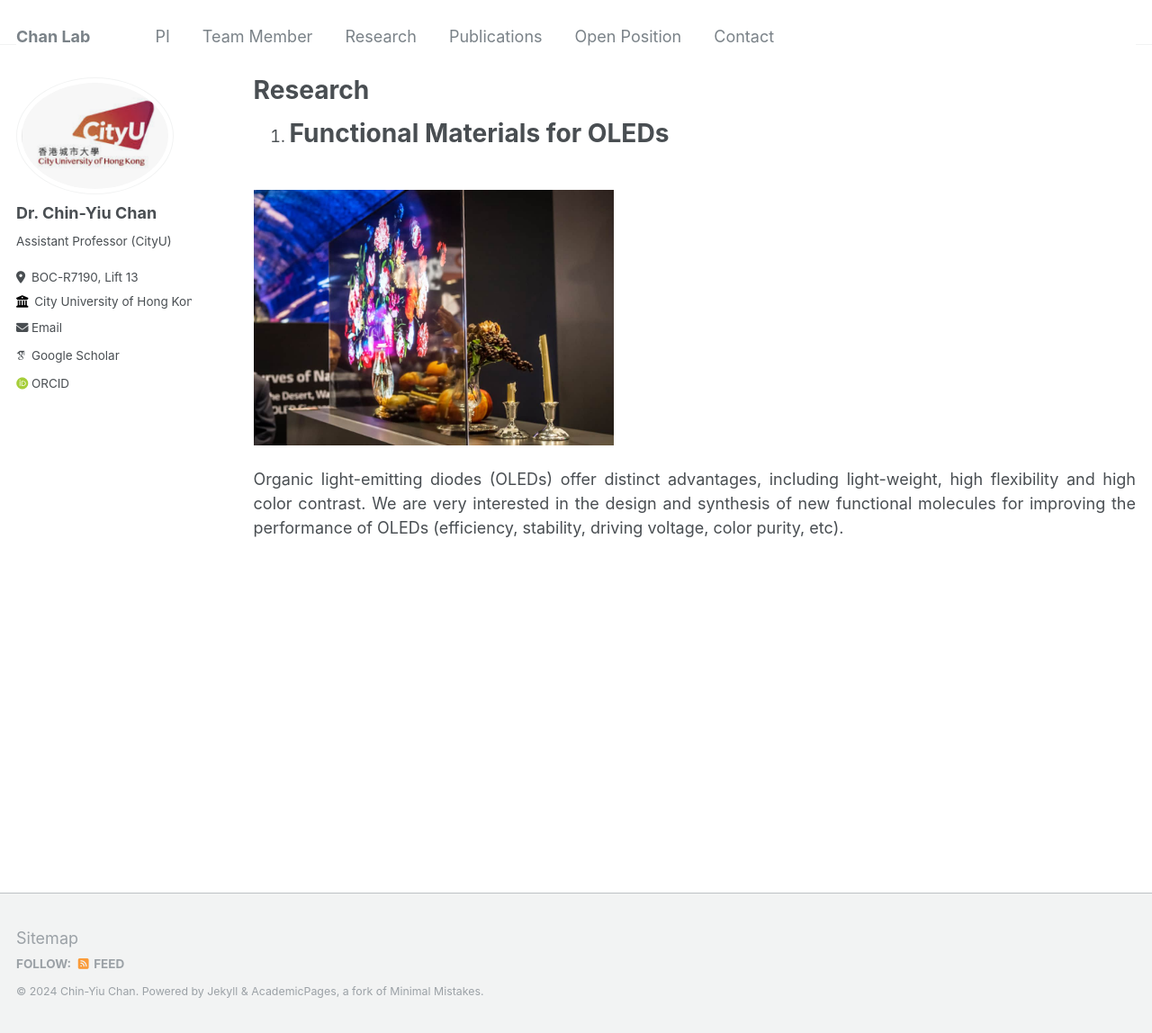
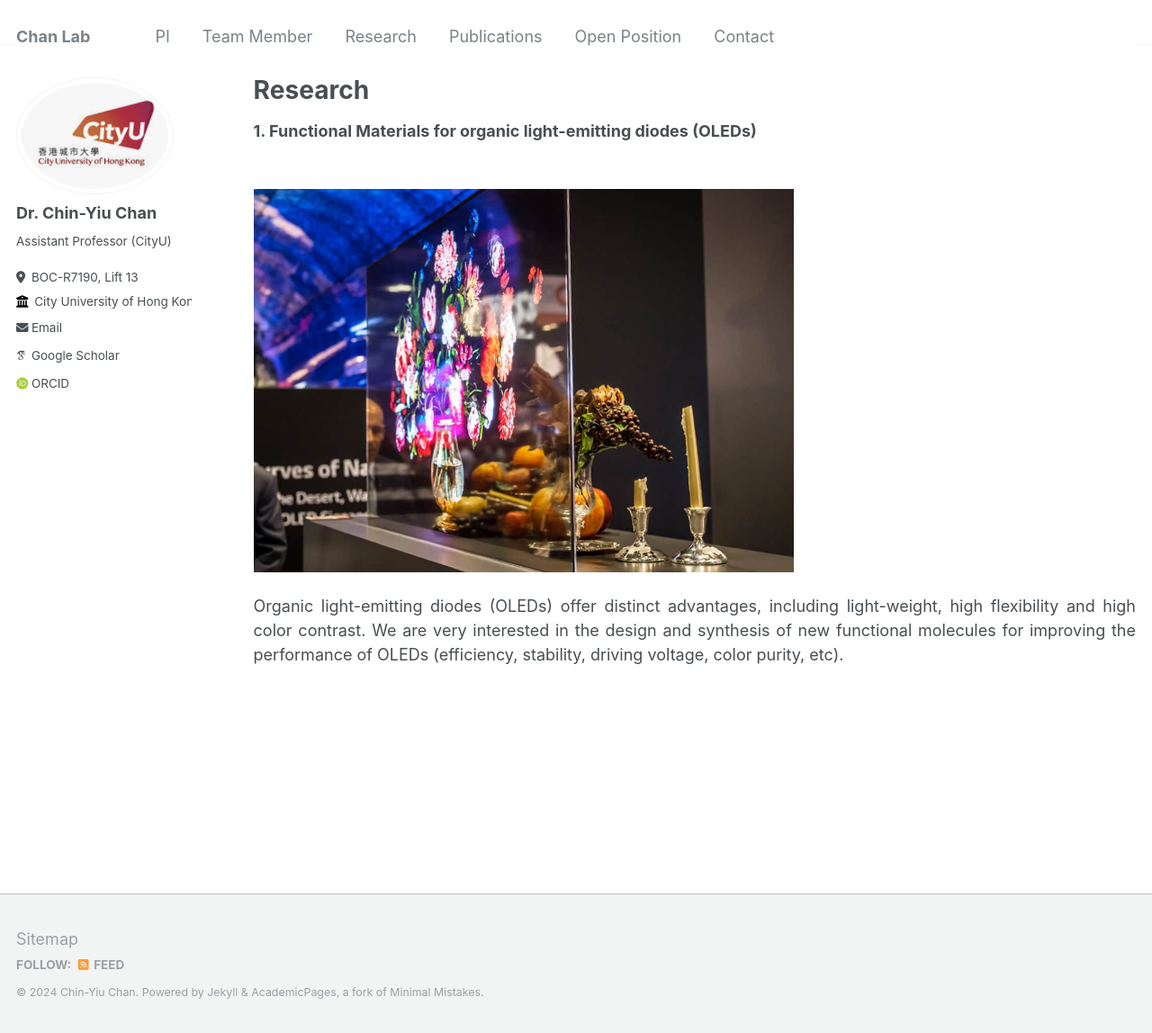
Before and after one commit to cychan-chem/chinychan.github.io, a Jekyll site: the page built from _pages/Research.md, in a window 1280 px wide and 1148 px high. Shown: the whole window at 90% size. Built offline with Jekyll 4.4.1, drawn with Linux system fonts in a browser that asks for light colours; some web fonts are replaced.

Commit message:
Update Research.md

```diff
--- a/_pages/Research.md
+++ b/_pages/Research.md
@@ -9,10 +9,9 @@ redirect_from:
 
 {% include base_path %}
 
-1. Functional Materials for OLEDs
-======
+**1. Functional Materials for organic light-emitting diodes (OLEDs)**
 
-<br/> <img src='/images/research1.jpg' width="400" height="200">
+<br/> <img src='/images/research1.jpg' width="600" height="200">
 <div style="text-align: justify">
 Organic light-emitting diodes (OLEDs) offer distinct advantages, including light-weight, high flexibility and high color contrast. We are very interested in the design and synthesis of new functional molecules for improving the performance of OLEDs (efficiency, stability, driving voltage, color purity, etc).
 </div>
```
